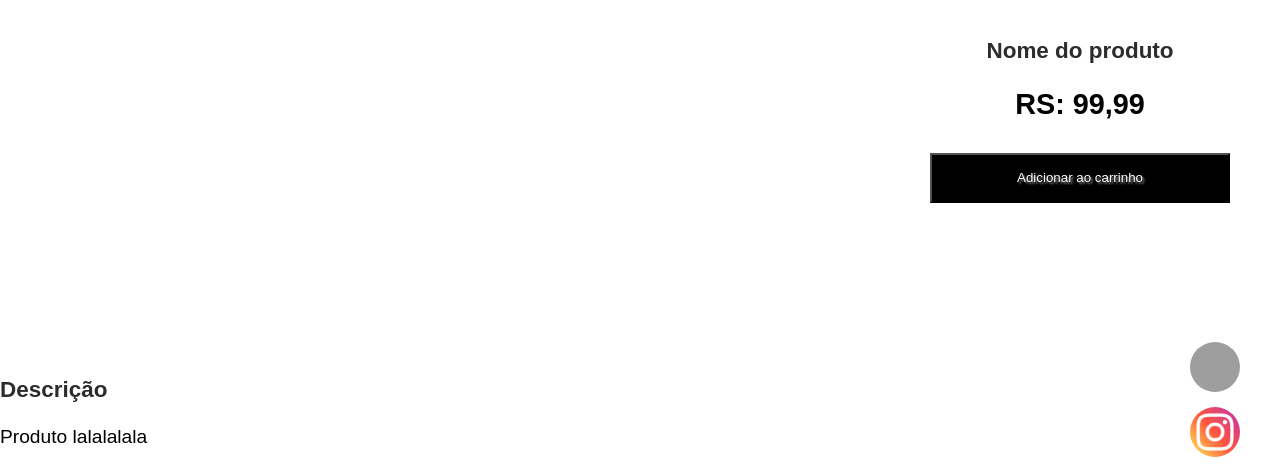
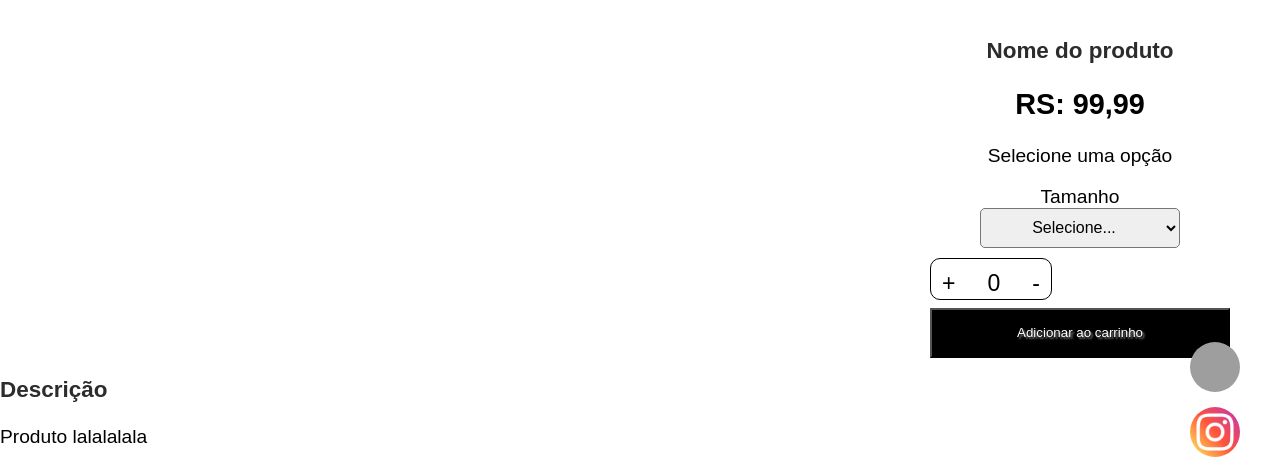
Before and after one commit to joaojp900/Outllet_PH, a PHP site: the page made by view/produto.php in a window 1280 px wide. Shown: the part 333-800 px from the top of the page. Run offline with PHP 8.4, Linux system fonts and the light colour scheme; the template is opened without the code that fills it, so the values that code supplies are empty; the visitor is signed in with stand-in values (Sample User, id 1); grey boxes are pictures that could not be loaded.

Commit message:
pagina de produto

```diff
--- a/css/produto.css
+++ b/css/produto.css
@@ -112,3 +112,34 @@ button:hover{
     position: fixed;
     margin-bottom: 25px;
 }
+
+.btn_quantidade{
+    border: none;
+    background: white;
+    font-size: larger;
+}
+
+#txt_quant{
+    border: none;
+    text-align: center;
+    font-size: larger;
+    width: 50px;
+    margin-top: 10px;
+    margin-bottom: 10px;
+}
+
+#quantidade {
+    border: 1px solid #000000;
+    border-radius: 10px;
+    margin-top: 10px;
+    width: 120px;
+    height: 40px;
+}
+
+select{
+    width: 200px;
+    height: 40px;
+    text-align: center;
+    font-size: medium;
+    border-radius: 5px;
+}
--- a/view/cadastro.php
+++ b/view/cadastro.php
@@ -38,7 +38,7 @@
                 <br>
                 <li><textarea name="descricao" cols="30" rows="10" placeholder="Descrição do produto"></textarea></li>
                 <br>
-                <li><input type="file" name="image" accept="image/*"></li>
+                <li><input type="file" name="image" accept="image/*" multiple></li>
             </ul>
         </div>
         <div class="btn_center">
--- a/view/home.php
+++ b/view/home.php
@@ -65,9 +65,9 @@
                     $preco = 'R$: '.$produto['preco'].',00';
                     ?>
                         <div class="prod_border">
-                            <?php echo "<img src=$img class='img_prod'>"; ?>
-                            <?php echo "<p class='prod_txt'> $nome </p>"?>
-                            <?php echo "<p class='prod_txt'>$preco</p>"?>
+                            <a href="<?php ?>produtos"><?php echo "<img src=$img class='img_prod'>"; ?></a>
+                            <a href="<?php ?>produtos"><?php echo "<p class='prod_txt'> $nome </p>";?></a>
+                            <?php echo "<p class='prod_txt'>$preco</p>";?>
                             <button type="submit"> Adicionar ao carrinho</button>
                         </div>
         <?php }?>
--- a/view/produto.php
+++ b/view/produto.php
@@ -1,8 +1,3 @@
-<?php
-    include_once 'controller/ServicoController.php';
-    $fun = new ServicoController;
-    $fun->valid_login();
-?>
 <!DOCTYPE html>
 <html lang="pt-br">
 <head>
@@ -17,7 +12,7 @@
     <header>
         <ol>
             <li><a href="<?php ?>home"><h2>Outllet PH</h2></a></li>
-            <li><a href=""><img src="image/carrinho-de-compras.png" alt="Carrinho" class="icon_carrinho"></a></li>
+            <li><a href="<?php ?>carrinho"><img src="image/carrinho-de-compras.png" alt="Carrinho" class="icon_carrinho"></a></li>
         </ol>
     </header>
 
@@ -30,6 +25,23 @@
         <ol>
             <li><h3>Nome do produto</h3></li>
             <li><h2>RS: 99,99</h2></li>
+            <li>
+                <p>Selecione uma opção</p>
+            </li>
+            <li><label for="">Tamanho</label></li>
+            <li>
+                <select name="tamanho_tenis" class="tamanho_tenis">
+                <option disabled selected>Selecione...</option>
+                <option value="3333">39</option>
+                </select>
+            </li>
+            <li>
+                <div id="quantidade">
+                    <input type="button" name="menos" value="+" class="btn_quantidade">
+                    <input type="text" name="txt_quant" readonly value="0" id='txt_quant'>
+                    <input type="button" name="mais" value="-" class="btn_quantidade">
+                </div>
+            </li>
             <li><button>Adicionar ao carrinho</button></li>
         </ol>
     </div>
@@ -44,5 +56,24 @@
         <a href="https://api.whatsapp.com/send/?phone=5511940547458&text&type=phone_number&app_absent=0" target="_blank"><img src="https://storage.googleapis.com/neuro-cdn/uploads/72d189bd35267b7a5707699a3705e293.png" alt="whatsapp"></a>
         <a href="https://www.instagram.com/outllet_ph/" target="_blank"><img src="image/instagram.png" alt="Instagram" ></a>
     </div>
+
+    <script >
+        var mais = document.getElementsByName('menos')[0]
+        var menos = document.getElementsByName('mais')[0]
+        var txt_quant = document.getElementsByName('txt_quant')[0]
+
+        function mais_prod(){
+            txt_quant.value = parseInt(txt_quant.value)+1
+        }
+
+        function menos_prod(){
+            if(parseInt(txt_quant.value)>0){
+                txt_quant.value = parseInt(txt_quant.value)-1
+            }
+        }
+        mais.addEventListener('click', mais_prod)
+        menos.addEventListener('click', menos_prod)
+    </script>
+
 </body>
 </html>
```
Also changed, not shown: css/cadastro.css (+12 -0 lines), js/quantidade_prod.js (added, +11 -0 lines).
